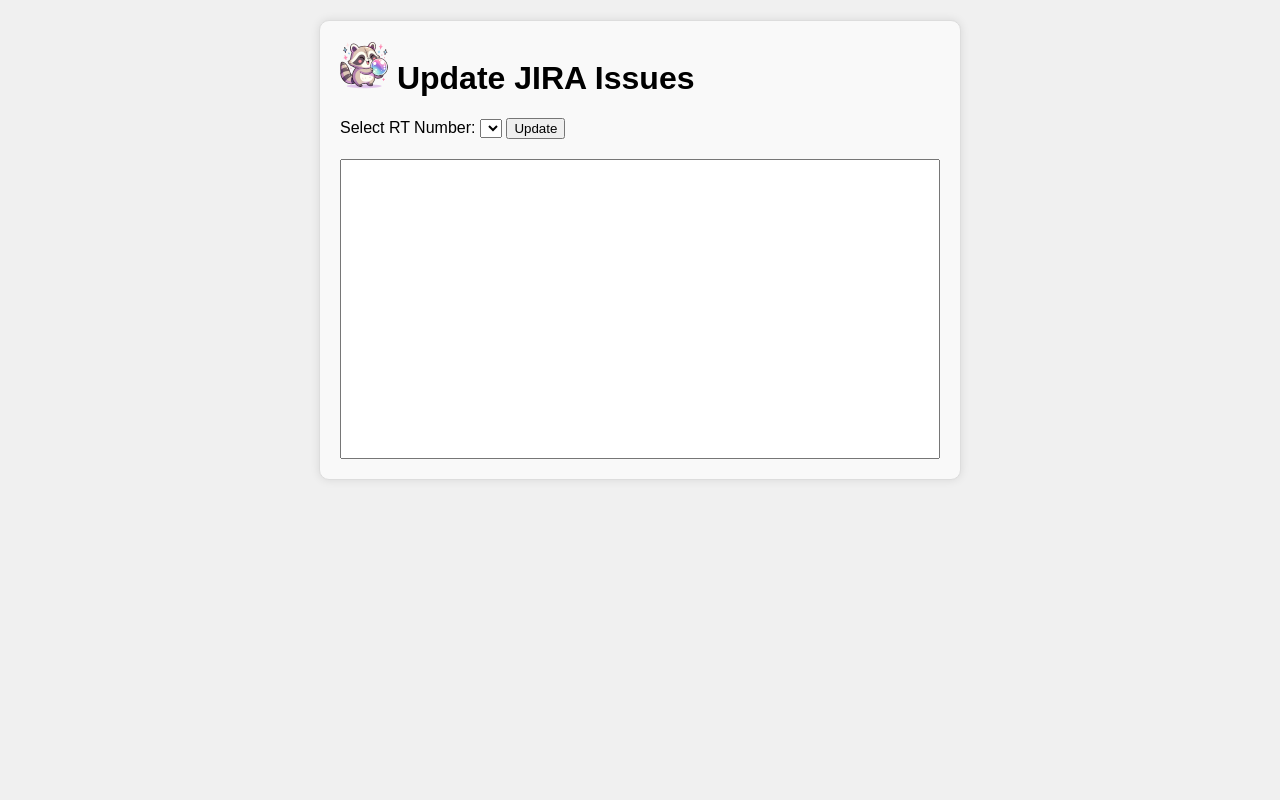
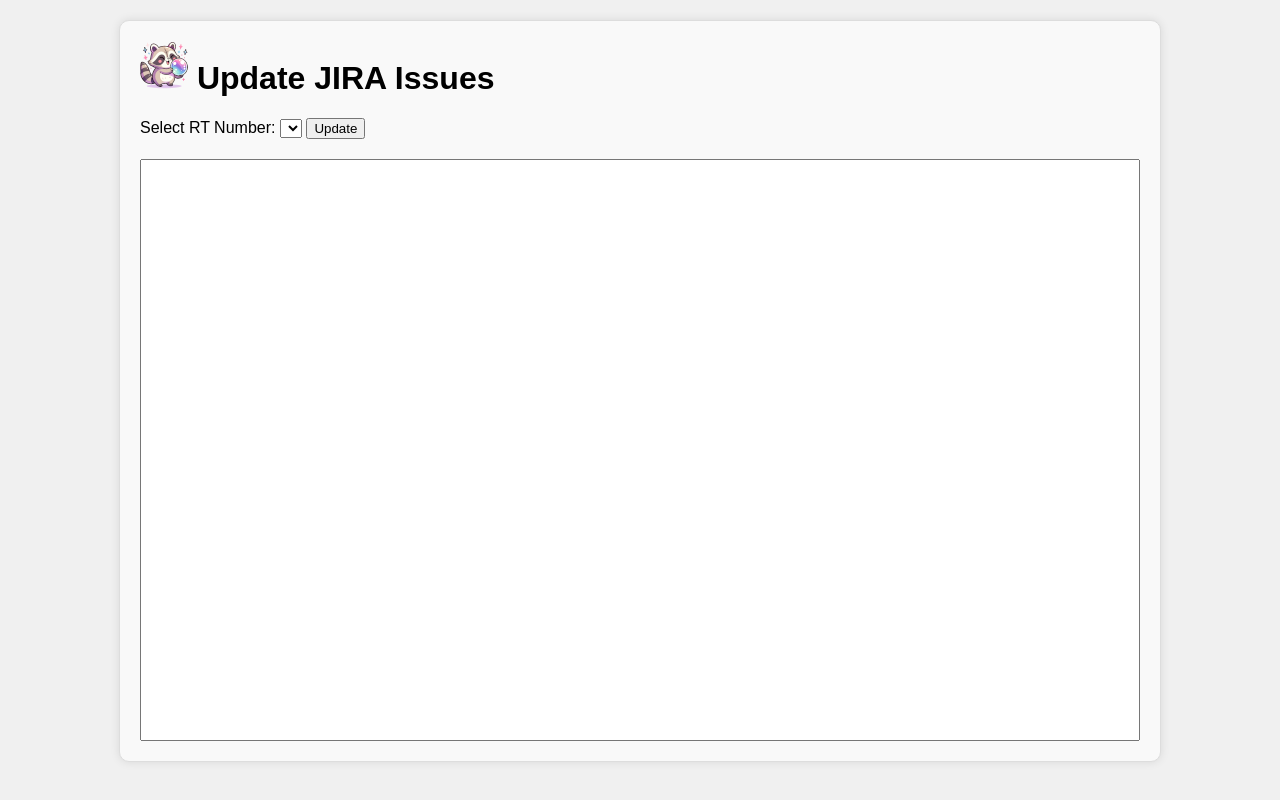
Before and after one commit to overburn12/py_jira, a Flask app: page /update in a window 1280 px wide. Run offline with Flask 3, Linux system fonts and the light colour scheme; data that the repository does not hold is empty.

Commit message:
adjusted page width

```diff
--- a/templates/updateIssues.html
+++ b/templates/updateIssues.html
@@ -4,8 +4,9 @@
 
 {% block head %}
     <style>
-        .element-block{
-            width: 600px;
+        .element-block {
+            width: 1000px;
+            height: calc(100vh - 100px);
         }
         #response {
             width: 100%;
```
